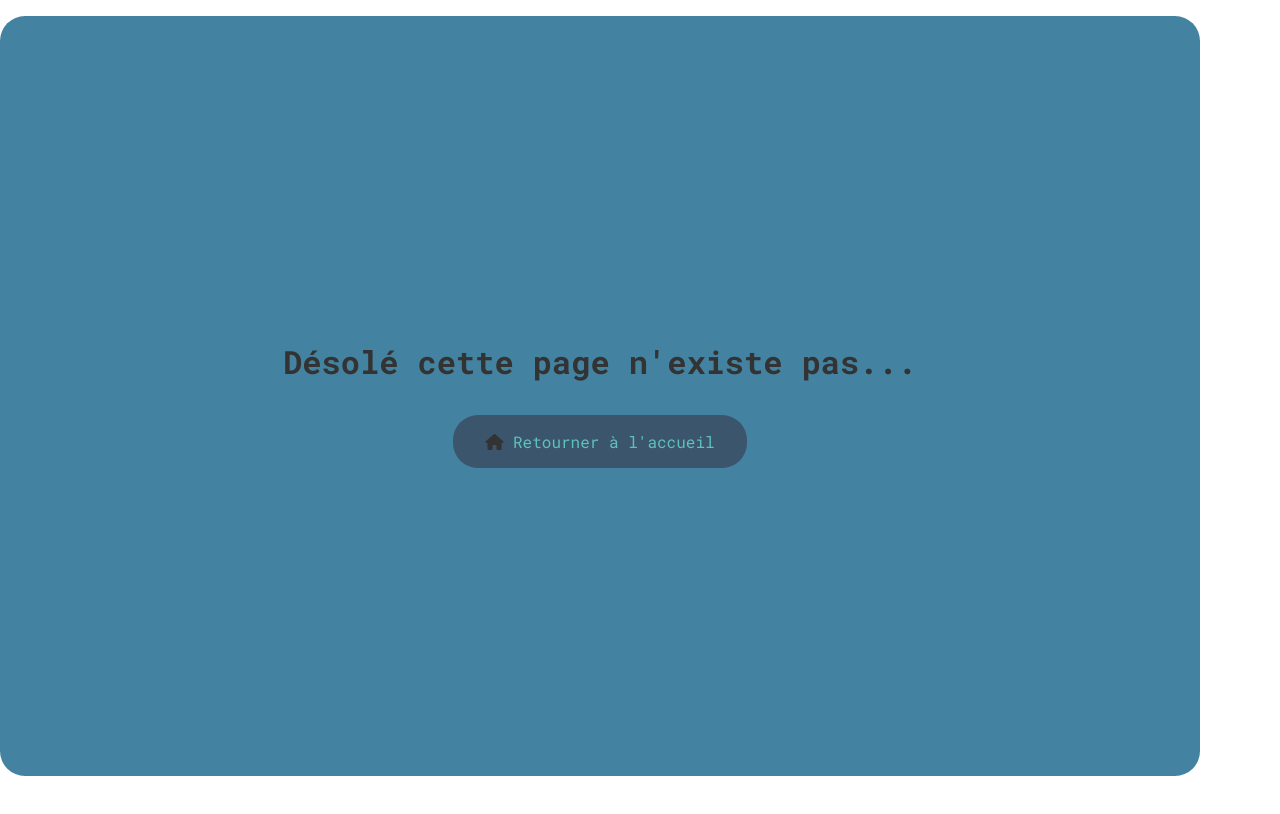
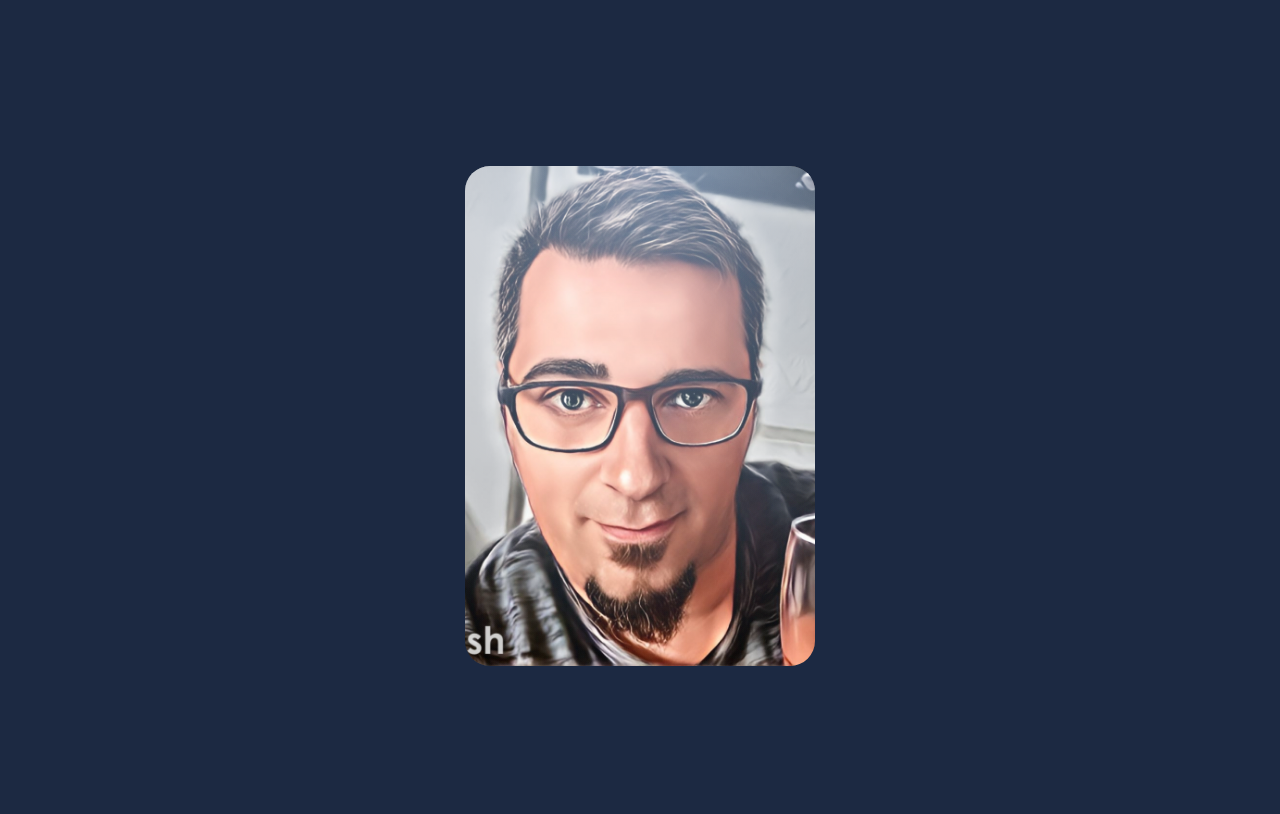
Before and after one commit to YoannPitance/Mon_CV_React, a React (Create React App) app: page /intro in a window 1280 px wide. Shown: the top 814 px of the page. Built offline with nearby package versions, Linux system fonts and the light colour scheme.

Commit message:
13- creation page intro + card 3d

```diff
--- /dev/null
+++ b/src/pages/Intro.jsx
@@ -0,0 +1,45 @@
+import React, { useEffect, useRef } from "react";
+
+export default function Intro() {
+  const cardContentRef = useRef(null);
+
+  useEffect(() => {
+    const handleMouseMove = (e) => {
+      const { clientX, clientY } = e;
+      const { x, y, width, height } =
+        cardContentRef.current.getBoundingClientRect();
+
+      const midCardWidth = width / 2;
+      const midCardHeight = height / 2;
+
+      const angleY = -(clientX - x - midCardWidth) / 8;
+      const angleX = (clientY - y - midCardHeight) / 8;
+
+      cardContentRef.current.style.transform = `rotateX(${angleX}deg) rotateY(${angleY}deg) scale(1.1)`;
+    };
+
+    const handleMouseLeave = () => {
+      cardContentRef.current.style.transform = "rotateX(0) rotateY(0) scale(1)";
+    };
+
+    const cardContent = cardContentRef.current;
+    cardContent.addEventListener("mousemove", handleMouseMove);
+    cardContent.addEventListener("mouseleave", handleMouseLeave);
+
+    return () => {
+      cardContent.removeEventListener("mousemove", handleMouseMove);
+      cardContent.removeEventListener("mouseleave", handleMouseLeave);
+    };
+  }, []);
+
+  return (
+    <div className="cardContainer">
+      <div className="card">
+        <div className="cardContent" ref={cardContentRef}>
+          <img src="./media/moi2.jpg" alt="ma tête de bg!" />
+          <div className="glare"></div>
+        </div>
+      </div>
+    </div>
+  );
+}
--- a/src/pages/Router.js
+++ b/src/pages/Router.js
@@ -1,14 +1,23 @@
 import React from "react";
 import { Routes, Route } from "react-router-dom";
 
-import { Skills, Home, Contact, Notfound, Portfolio, Layout } from "./exports";
+import {
+  Intro,
+  Skills,
+  Home,
+  Contact,
+  Notfound,
+  Portfolio,
+  Layout,
+} from "./exports";
 
 const Router = () => {
   return (
     <Routes>
+      <Route path="/intro" element={<Intro />}></Route>
+      <Route index element={<Intro />} />
+
       <Route element={<Layout />}>
-        <Route index element={<Home />} />
-
         <Route path="/home" element={<Home />} />
         <Route path="/skills" element={<Skills />} />
         <Route path="/contact" element={<Contact />} />
--- a/src/pages/exports.jsx
+++ b/src/pages/exports.jsx
@@ -1,3 +1,4 @@
+export { default as Intro } from "./Intro";
 export { default as Skills } from "./Skills";
 export { default as Contact } from "./Contact";
 export { default as Home } from "./Home";
--- /dev/null
+++ b/src/styles/pages/_intro.scss
@@ -0,0 +1,47 @@
+::before,
+::after{
+    margin: 0;
+    padding: 0;
+    box-sizing: border-box;
+}
+
+body{
+    background-color: $color-2;
+    min-height: 100vh;
+    display: flex;
+    justify-content: center;
+    align-items: center;
+}
+
+.card{
+    width: 350px;
+    height: 500px;
+    perspective: 1000px;
+}
+
+.cardContent{
+    width: 100%;
+    height: 100%;
+    overflow: hidden;
+    border-radius: 25px;
+    transition: all 0.15s ease-out;
+
+    & img{
+        width: 100%;
+        height: 100%;
+        -o-object-fit: cover;
+           object-fit: cover;
+    }
+    .glare{
+        position: absolute;
+        top: 0;
+        left: 0;
+        width: 100%;
+        height: 100%;
+        transition: all 0.15s ease-out;
+        border-radius: 25px;
+        mix-blend-mode: hard-light;
+        background: radial-gradient(circle at 50% 0%, rgb(184, 196, 211), transparent);
+
+    }
+}
--- a/src/styles/styles.scss
+++ b/src/styles/styles.scss
@@ -5,3 +5,4 @@
 @import "./pages/skills";
 @import "./pages/portfolio";
 @import "./pages/notfound";
+@import "./pages/intro"
```
Also changed, not shown: 2 other files (tests, documents, lock files or other folders).
